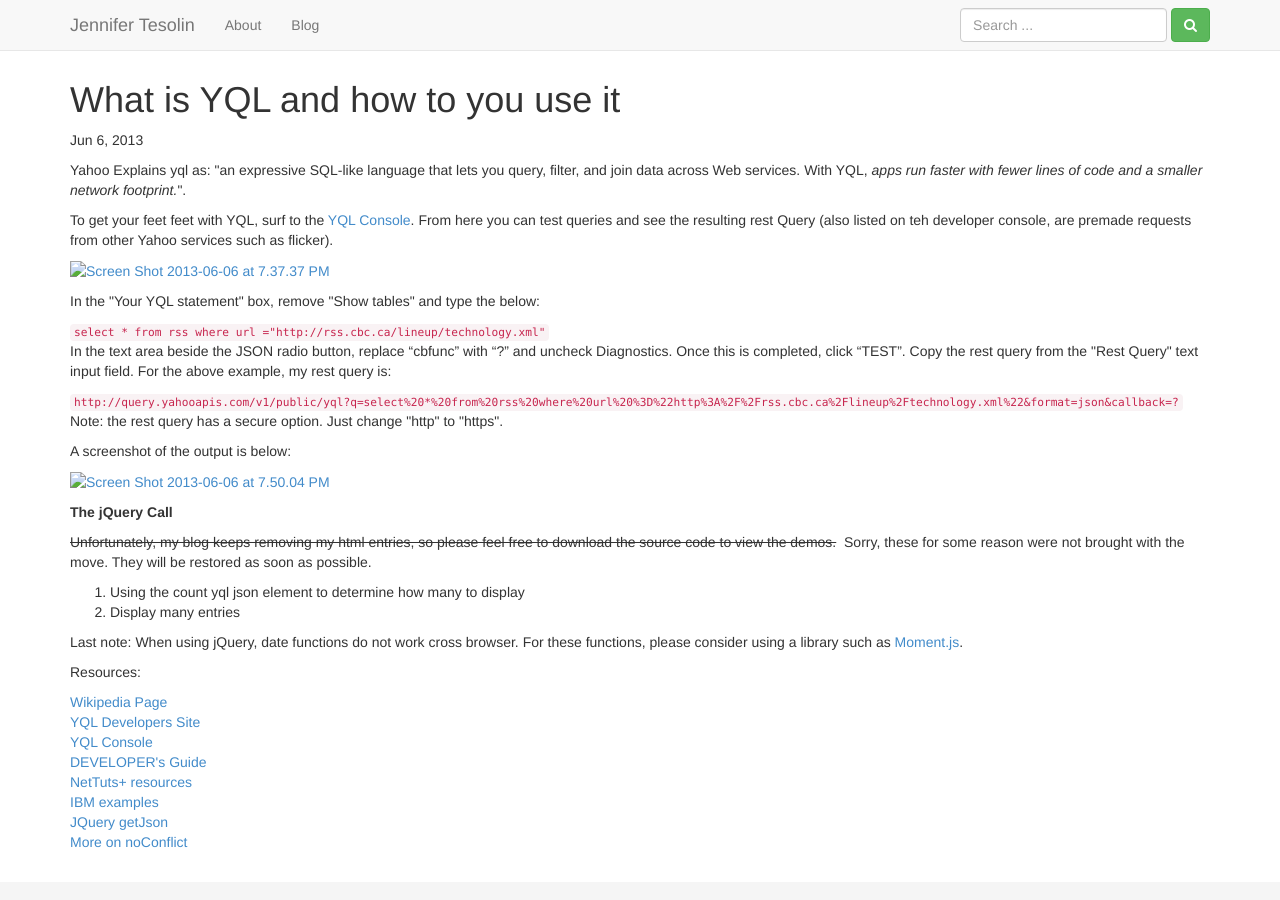
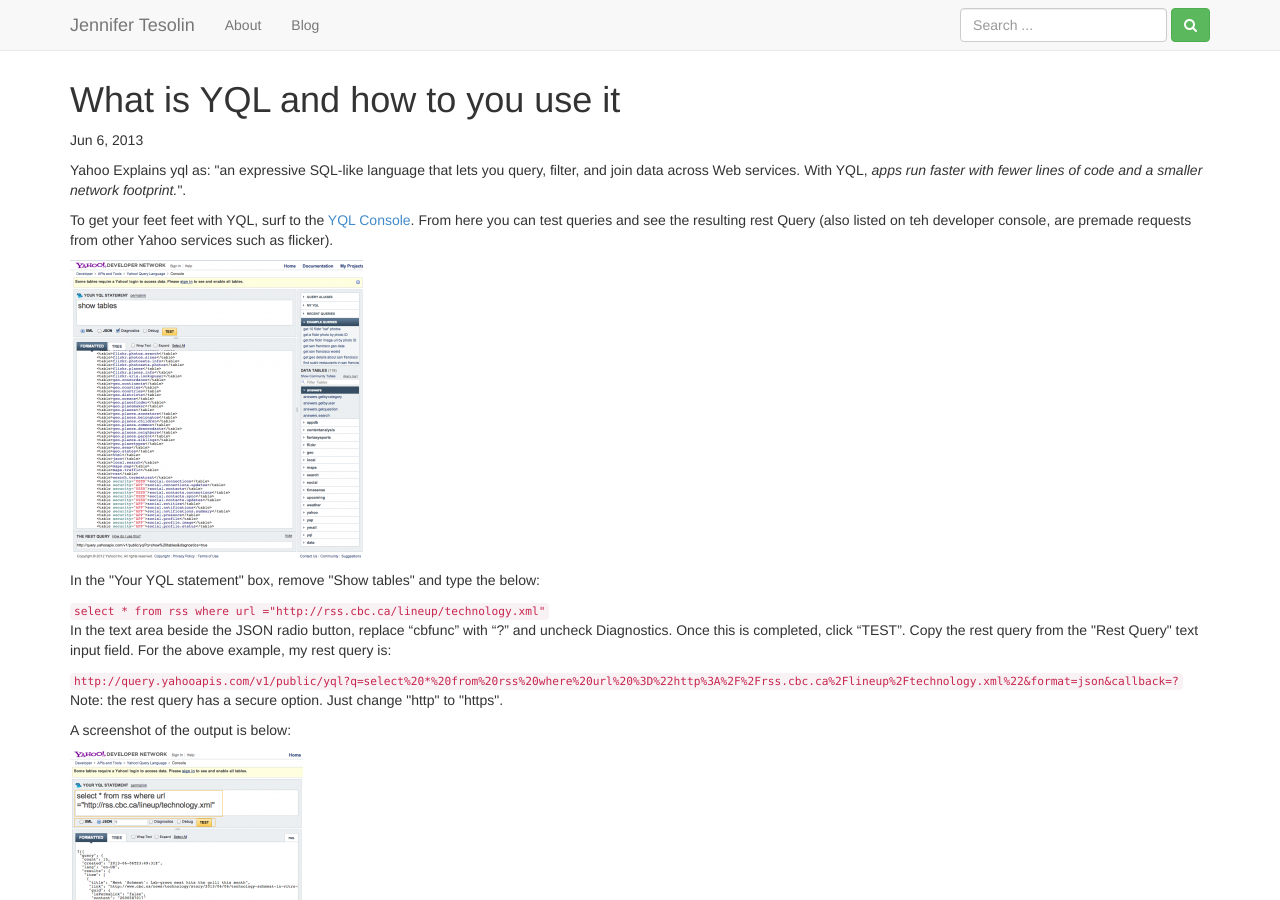
Before and after one commit to jennifert/jekyll-site, a Jekyll site: the page built from _posts/2013-06-06-what-is-yql-and-how-to-you-use-it.html, in a window 1280 px wide and 900 px high. Built offline with Jekyll 4.4.1, drawn with Linux system fonts in a browser that asks for light colours.

Commit message:
fixed image paths

```diff
--- a/_posts/2013-05-08-installing-node-js-and-grunt-on-mountain-lion.html
+++ b/_posts/2013-05-08-installing-node-js-and-grunt-on-mountain-lion.html
@@ -12,9 +12,9 @@ published: true
 ---
 <p>Node JS is a new generation of server side software. This tutorial focuses on installing the platform, and provides resources for using Grunt.<!--more--></p>
 <p>Step 1: Download the latest stable binary from <a title="Node JS web site" href="http://nodejs.org/" target="_blank">nodejs.org</a>. At the time of writing its 0.10.5. For this tutorial, I just used the default settings</p>
-<p><a href="http://jenntesolin.com/blog/wp-content/uploads/2013/05/Screen-Shot-2013-05-07-at-9.48.27-PM.png"><img class="alignnone size-medium wp-image-169" alt="Screen Shot 2013-05-07 at 9.48.27 PM" src="http://jenntesolin.com/blog/wp-content/uploads/2013/05/Screen-Shot-2013-05-07-at-9.48.27-PM-300x279.png" width="300" height="279" /></a></p>
+<p><a href="http://jenntesolin.com/wp-content/uploads/2013/05/Screen-Shot-2013-05-07-at-9.48.27-PM.png"><img class="alignnone size-medium wp-image-169" alt="Screen Shot 2013-05-07 at 9.48.27 PM" src="http://jenntesolin.com/wp-content/uploads/2013/05/Screen-Shot-2013-05-07-at-9.48.27-PM-300x279.png" width="300" height="279" /></a></p>
 <p>Step 2: Verify your Path as per installer message: Make sure that <strong>/usr/local/bin</strong> is in your $PATH.</p>
-<p><a href="http://jenntesolin.com/blog/wp-content/uploads/2013/05/Screen-Shot-2013-05-07-at-9.38.02-PM.png"><img class="alignnone size-medium wp-image-167" alt="Screen Shot 2013-05-07 at 9.38.02 PM" src="http://jenntesolin.com/blog/wp-content/uploads/2013/05/Screen-Shot-2013-05-07-at-9.38.02-PM-300x211.png" width="300" height="211" /></a></p>
+<p><a href="http://jenntesolin.com/wp-content/uploads/2013/05/Screen-Shot-2013-05-07-at-9.38.02-PM.png"><img class="alignnone size-medium wp-image-167" alt="Screen Shot 2013-05-07 at 9.38.02 PM" src="http://jenntesolin.com/wp-content/uploads/2013/05/Screen-Shot-2013-05-07-at-9.38.02-PM-300x211.png" width="300" height="211" /></a></p>
 <p>Note: I found this post useful: <a href="http://architectryan.com/2012/10/02/add-to-the-path-on-mac-os-x-mountain-lion/" target="_blank">architectryan.com/2012/10/02/add-to-the-path-on-mac-os-x-mountain-lion/</a>. Please note to check that the path in the installer is shown in case it differs between versions. For my install, the oath was correctly set.</p>
 <p><img class="alignnone size-medium wp-image-170" alt="Screen Shot 2013-05-07 at 9.49.53 PM" src="http://www.j-web.ca/wp-content/uploads/2013/05/Screen-Shot-2013-05-07-at-9.49.53-PM-300x191.png" width="300" height="191" /></p>
 <p><strong>GRUNT SET-UP</strong></p>
@@ -26,7 +26,7 @@ published: true
 <p>Step 2: Create a package.json file</p>
 <p>go into your project directory, and run the below command. You can use the default settings, as the text file will be edited. My output is below.</p>
 <code>npm init</code>
-<p><a href="http://jenntesolin.com/blog/wp-content/uploads/2013/05/Screen-Shot-2013-05-07-at-10.53.38-PM.png"><img class="alignnone size-medium wp-image-182" alt="run npm init" src="http://jenntesolin.com/blog/wp-content/uploads/2013/05/Screen-Shot-2013-05-07-at-10.53.38-PM-300x158.png" width="300" height="158" /></a></p>
+<p><a href="http://jenntesolin.com/wp-content/uploads/2013/05/Screen-Shot-2013-05-07-at-10.53.38-PM.png"><img class="alignnone size-medium wp-image-182" alt="run npm init" src="http://jenntesolin.com/wp-content/uploads/2013/05/Screen-Shot-2013-05-07-at-10.53.38-PM-300x158.png" width="300" height="158" /></a></p>
 <p>Open your favourite text editor, and edit the file "package.json" replace the text so it reads similar to teh below:</p>
 <code>{
   "name": "demo-project",
--- a/_posts/2013-06-06-what-is-yql-and-how-to-you-use-it.html
+++ b/_posts/2013-06-06-what-is-yql-and-how-to-you-use-it.html
@@ -13,14 +13,14 @@ published: true
 ---
 <p>Yahoo Explains yql as: "an expressive SQL-like language that lets you query, filter, and join data across Web services. With YQL, <i>apps run faster with fewer lines of code and a smaller network footprint.</i>". <!--more--></p>
 <p>To get your feet feet with YQL, surf to the <a href="http://developer.yahoo.com/yql/console/" target="_blank">YQL Console</a>. From here you can test queries and see the resulting rest Query (also listed on teh developer console, are premade requests from other Yahoo services such as flicker).</p>
-<p><a href="http://jenntesolin.com/blog/wp-content/uploads/2013/06/Screen-Shot-2013-06-06-at-7.37.37-PM.png"><img class="alignnone size-medium wp-image-259" alt="Screen Shot 2013-06-06 at 7.37.37 PM" src="http://jenntesolin.com/blog/wp-content/uploads/2013/06/Screen-Shot-2013-06-06-at-7.37.37-PM-293x300.png" width="293" height="300" /></a></p>
+<p><a href="http://jenntesolin.com/wp-content/uploads/2013/06/Screen-Shot-2013-06-06-at-7.37.37-PM.png"><img class="alignnone size-medium wp-image-259" alt="Screen Shot 2013-06-06 at 7.37.37 PM" src="http://jenntesolin.com/wp-content/uploads/2013/06/Screen-Shot-2013-06-06-at-7.37.37-PM-293x300.png" width="293" height="300" /></a></p>
 <p>In the "Your YQL statement" box, remove "Show tables" and type the below:</p>
 <code>select * from rss where url ="http://rss.cbc.ca/lineup/technology.xml"</code>
 <p>In the text area beside the JSON radio button, replace “cbfunc” with “?” and uncheck Diagnostics. Once this is completed, click “TEST”. Copy the rest query from the "Rest Query" text input field. For the above example, my rest query is:</p>
 <code>http://query.yahooapis.com/v1/public/yql?q=select%20*%20from%20rss%20where%20url%20%3D%22http%3A%2F%2Frss.cbc.ca%2Flineup%2Ftechnology.xml%22&amp;format=json&amp;callback=?</code>
 <p>Note: the rest query has a secure option. Just change "http" to "https".</p>
 <p>A screenshot of the output is below:</p>
-<p><a href="http://jenntesolin.com/blog/wp-content/uploads/2013/06/Screen-Shot-2013-06-06-at-7.50.04-PM.png"><img class="alignnone size-medium wp-image-261" alt="Screen Shot 2013-06-06 at 7.50.04 PM" src="http://jenntesolin.com/blog/wp-content/uploads/2013/06/Screen-Shot-2013-06-06-at-7.50.04-PM-233x300.png" width="233" height="300" /></a></p>
+<p><a href="http://jenntesolin.com/wp-content/uploads/2013/06/Screen-Shot-2013-06-06-at-7.50.04-PM.png"><img class="alignnone size-medium wp-image-261" alt="Screen Shot 2013-06-06 at 7.50.04 PM" src="http://jenntesolin.com/wp-content/uploads/2013/06/Screen-Shot-2013-06-06-at-7.50.04-PM-233x300.png" width="233" height="300" /></a></p>
 <p><strong>The jQuery Call</strong></p>
 <p><del>Unfortunately, my blog keeps removing my html entries, so please feel free to download the source code to view the demos.</del>  Sorry, these for some reason were not brought with the move. They will be restored as soon as possible.</p>
 <ol>
--- a/_posts/2013-11-06-using-require-js-with-bootstrap-google-maps-and-more.html
+++ b/_posts/2013-11-06-using-require-js-with-bootstrap-google-maps-and-more.html
@@ -15,7 +15,7 @@ published: true
 <p>This post described how to move the previous Google Maps with bootstrap code into a config file for use with require JS.</p>
 <p><strong>Note: </strong><br />
 Assumes the following directory structure:<br />
-<a href="http://jenntesolin.com/blog/wp-content/uploads/2013/11/directory-structure.jpg"><img class="alignnone size-medium wp-image-466" alt="RequireJS Directory Structure" src="http://jenntesolin.com/blog/wp-content/uploads/2013/11/directory-structure-250x300.jpg" width="250" height="300" /></a></p>
+<a href="http://jenntesolin.com/wp-content/uploads/2013/11/directory-structure.jpg"><img class="alignnone size-medium wp-image-466" alt="RequireJS Directory Structure" src="http://jenntesolin.com/wp-content/uploads/2013/11/directory-structure-250x300.jpg" width="250" height="300" /></a></p>
 <p>Works off previous Post: <a href="http://jenntesolin.com/blog/2013/11/05/bootstrap-3-and-google-maps/" target="_blank">Bootstrap 3 and Google Maps</a></p>
 <p><strong>Step 1</strong>: Download the latest version (at the time of writing its 2.1.9)</p>
 <code>http://requirejs.org/docs/download.html#requirejs</code>
--- a/_posts/2014-04-24-updated-raspberry-pi-media-server.html
+++ b/_posts/2014-04-24-updated-raspberry-pi-media-server.html
@@ -15,12 +15,12 @@ published: true
 <p><strong>Set-up the SD card</strong></p>
 <p>The first step is to <a title="Rasplex installer downlaod page" href="http://www.rasplex.com/get-started/rasplex-installers.html" target="_blank">download the installer</a> for your Operating System onto your computer. They have installers available for Mac, Linux, and Windows, please be sure to read the notes on how to mount the installer.</p>
 <p>Now, you select the version of RasPlex you want, and then select your SD card drive (check disk utility for the name if your not sure). Finally, press "update links", and when that is down "click download".  It will ask you the location of the download, then when will display the download progress in the terminal. Once your all set-up, then press "Write SD card".</p>
-<p><a href="http://jenntesolin.com/blog/wp-content/uploads/2014/04/Screen-Shot-2014-04-24-at-10.51.40-PM.png"> <img class="alignnone size-medium wp-image-609" src="http://jenntesolin.com/blog/wp-content/uploads/2014/04/Screen-Shot-2014-04-24-at-10.51.40-PM-300x298.png" alt="Screen Shot 2014-04-24 at 10.51.40 PM" width="300" height="298" /></a></p>
+<p><a href="http://jenntesolin.com/wp-content/uploads/2014/04/Screen-Shot-2014-04-24-at-10.51.40-PM.png"> <img class="alignnone size-medium wp-image-609" src="http://jenntesolin.com/wp-content/uploads/2014/04/Screen-Shot-2014-04-24-at-10.51.40-PM-300x298.png" alt="Screen Shot 2014-04-24 at 10.51.40 PM" width="300" height="298" /></a></p>
 <p><strong>Set-Up your Raspberry Pi</strong></p>
 <p>Make sure all your devises (even Bluetooth and Wi-Fi) are connected, then boot your machine. Let it run the initial set-up, and reboot itself.</p>
 <p>Once it reboots, follow the on screen instructions for set-up (note that only your keyboard will work so far). Some of the set-up options include: Bluetooth, WI-Fi, your Plex Media Server.</p>
 <p>When you see the menu, press the left keyboard arrow to get to your settings, this is where you can set-up your audio settings, ssh access, and more. At set-up it will choose HDMI audio, just select analog to use stereo speakers.</p>
-<p><a href="http://jenntesolin.com/blog/wp-content/uploads/2014/04/IMG_1982.jpg"><img class="alignnone size-medium wp-image-608" src="http://jenntesolin.com/blog/wp-content/uploads/2014/04/IMG_1982-300x199.jpg" alt="IMG_1982" width="300" height="199" /></a></p>
+<p><a href="http://jenntesolin.com/wp-content/uploads/2014/04/IMG_1982.jpg"><img class="alignnone size-medium wp-image-608" src="http://jenntesolin.com/wp-content/uploads/2014/04/IMG_1982-300x199.jpg" alt="IMG_1982" width="300" height="199" /></a></p>
 <p>That's it! This this helps other people as well.</p>
 <p><strong>RasPlex Resources:</strong></p>
 <ul>
```
Also changed, not shown: 6 other files.
